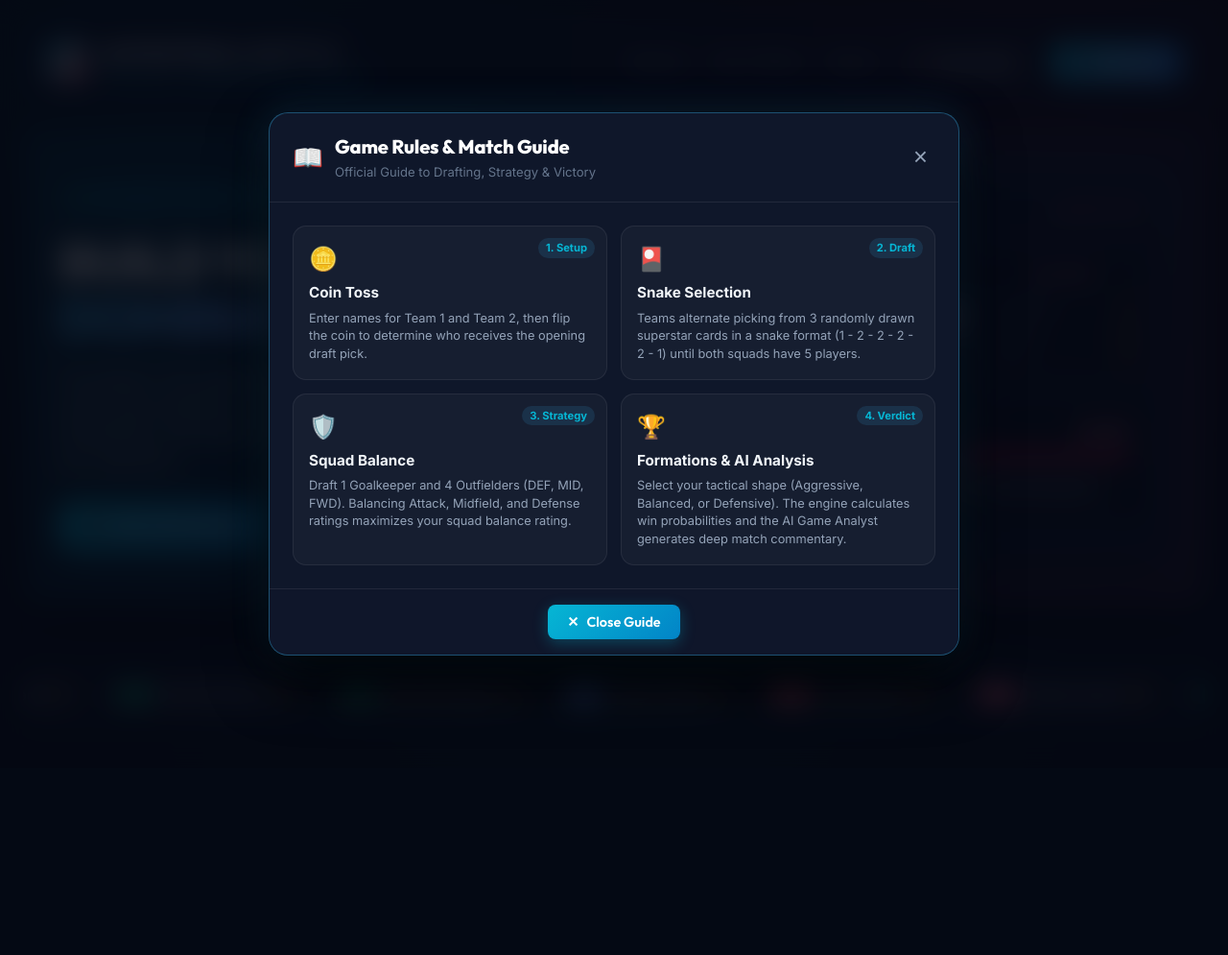
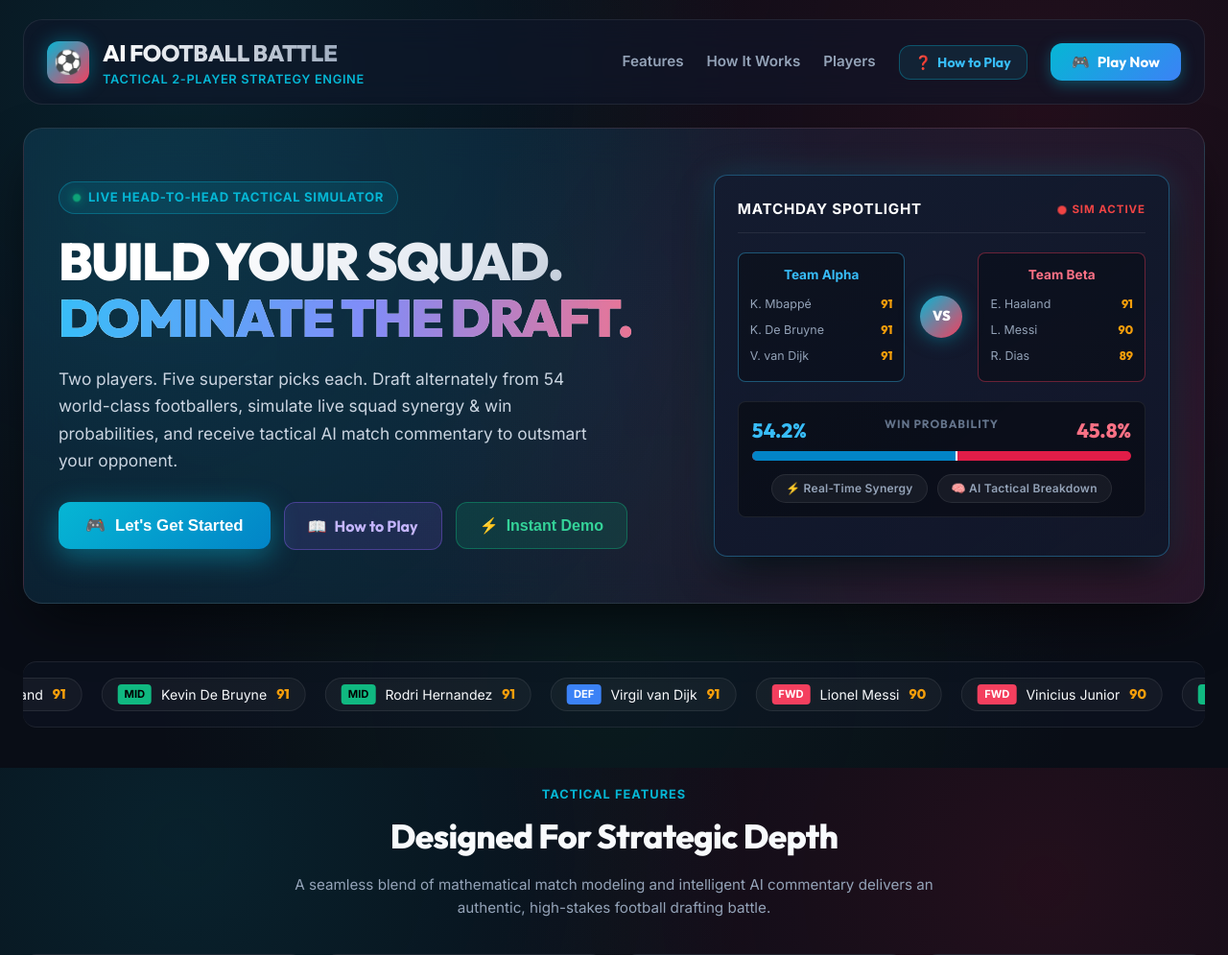
Before and after one commit to MrinmoyRoy2148/AI-Football-Draft-Battle, a FastAPI app: page / in a window 1280 px wide. Shown: the top 995 px of the page at 96% size. Before the commit the page ends 735 px from the top, so only its background shows below. Run offline with FastAPI, Linux system fonts and the light colour scheme.

Commit message:
Fix some issues

```diff
--- a/static/css/style.css
+++ b/static/css/style.css
@@ -2288,53 +2288,53 @@ h1, h2, h3, h4, .brand-title {
    ONBOARDING, HOW-TO-PLAY & GAMEPLAY CLARITY STYLES
    ========================================================================== */
 
-/* Header How to Play Buttons */
-.btn-how-to-play-nav,
+/* Header How to Play & Help Navigation Buttons */
+.btn-how-to-play-nav {
+    display: inline-flex;
+    align-items: center;
+    gap: 6px;
+    padding: 8px 16px;
+    background: rgba(6, 182, 212, 0.1);
+    border: 1px solid rgba(6, 182, 212, 0.35);
+    border-radius: 12px;
+    color: #38bdf8;
+    font-size: 0.88rem;
+    font-weight: 700;
+    font-family: 'Outfit', sans-serif;
+    cursor: pointer;
+    transition: var(--transition-smooth);
+}
+
+.btn-how-to-play-nav:hover {
+    background: rgba(6, 182, 212, 0.22);
+    border-color: var(--accent-cyan);
+    color: #ffffff;
+    transform: translateY(-2px);
+    box-shadow: 0 4px 18px rgba(6, 182, 212, 0.35);
+}
+
 .btn-nav-help {
     display: inline-flex;
     align-items: center;
-    gap: 6px;
-    padding: 8px 14px;
-    background: rgba(148, 163, 184, 0.12);
-    border: 1px solid rgba(148, 163, 184, 0.28);
-    border-radius: var(--radius-sm);
-    color: #e2e8f0;
-    font-size: 0.85rem;
-    font-weight: 600;
+    gap: 8px;
+    padding: 8px 16px;
+    background: rgba(6, 182, 212, 0.12);
+    border: 1px solid rgba(6, 182, 212, 0.35);
+    border-radius: 10px;
+    color: #38bdf8;
+    font-size: 0.88rem;
+    font-weight: 700;
+    font-family: 'Outfit', sans-serif;
     cursor: pointer;
     transition: var(--transition-smooth);
-    font-family: inherit;
-}
-
-.btn-how-to-play-nav:hover,
+}
+
 .btn-nav-help:hover {
-    background: rgba(56, 189, 248, 0.16);
+    background: rgba(6, 182, 212, 0.24);
     border-color: var(--accent-cyan);
-    color: #38bdf8;
+    color: #ffffff;
     transform: translateY(-1px);
-}
-
-/* Hero Mode Callout Banner */
-.hero-mode-callout {
-    display: inline-flex;
-    align-items: center;
-    gap: 10px;
-    padding: 8px 16px;
-    background: rgba(16, 185, 129, 0.1);
-    border: 1px solid rgba(16, 185, 129, 0.3);
-    border-radius: 30px;
-    color: #e2e8f0;
-    font-size: 0.85rem;
-    width: fit-content;
-    box-shadow: 0 4px 15px rgba(0, 0, 0, 0.25);
-}
-
-.hero-mode-callout strong {
-    color: #34d399;
-}
-
-.mode-badge-icon {
-    font-size: 1.1rem;
+    box-shadow: 0 4px 16px rgba(6, 182, 212, 0.35);
 }
 
 /* Hero How to Play Button */
@@ -2343,45 +2343,49 @@ h1, h2, h3, h4, .brand-title {
     align-items: center;
     justify-content: center;
     gap: 8px;
-    padding: 14px 22px;
-    background: rgba(255, 255, 255, 0.05);
-    border: 1px solid rgba(255, 255, 255, 0.18);
-    border-radius: var(--radius-sm);
-    color: #f1f5f9;
-    font-size: 0.95rem;
-    font-weight: 700;
+    padding: 14px 24px;
+    background: rgba(139, 92, 246, 0.14);
+    border: 1px solid rgba(139, 92, 246, 0.4);
+    border-radius: 12px;
+    color: #c4b5fd;
+    font-size: 1rem;
+    font-weight: 700;
+    font-family: 'Outfit', sans-serif;
     cursor: pointer;
     transition: var(--transition-smooth);
-    font-family: inherit;
 }
 
 .btn-hero-how:hover {
-    background: rgba(56, 189, 248, 0.14);
-    border-color: var(--accent-cyan);
-    color: #38bdf8;
+    background: rgba(139, 92, 246, 0.28);
+    border-color: #a78bfa;
+    color: #ffffff;
     transform: translateY(-2px);
-    box-shadow: 0 6px 20px rgba(56, 189, 248, 0.2);
+    box-shadow: 0 6px 22px rgba(139, 92, 246, 0.35);
 }
 
 /* Modal Window Dialog Overlay */
 .modal-overlay {
-    position: fixed !important;
-    inset: 0 !important;
-    top: 0 !important;
-    left: 0 !important;
-    right: 0 !important;
-    bottom: 0 !important;
-    width: 100vw !important;
-    height: 100vh !important;
-    background: rgba(4, 8, 18, 0.85) !important;
-    backdrop-filter: blur(14px) !important;
-    -webkit-backdrop-filter: blur(14px) !important;
+    display: none;
+    position: fixed;
+    inset: 0;
+    top: 0;
+    left: 0;
+    right: 0;
+    bottom: 0;
+    width: 100vw;
+    height: 100vh;
+    background: rgba(4, 8, 18, 0.85);
+    backdrop-filter: blur(14px);
+    -webkit-backdrop-filter: blur(14px);
+    align-items: center;
+    justify-content: center;
+    z-index: 999999;
+    padding: 24px;
+    box-sizing: border-box;
+}
+
+.modal-overlay.active {
     display: flex !important;
-    align-items: center !important;
-    justify-content: center !important;
-    z-index: 999999 !important;
-    padding: 24px !important;
-    box-sizing: border-box !important;
     animation: fadeInModal 0.22s ease-out;
 }
 
--- a/static/js/draft.js
+++ b/static/js/draft.js
@@ -284,7 +284,7 @@ function renderRandomCandidates() {
                 </div>
             </div>
             <button class="candidate-draft-btn ${btnClass}" onclick="handleSelectPlayer('${player.id}')" title="Draft ${player.name} for ${teamName}">
-                <span>➕</span> Draft Player
+                <span>➕</span> Draft for ${teamName}
             </button>
         `;
 
@@ -510,7 +510,7 @@ function renderPlayerCatalog() {
             <button class="card-action-btn ${activeTeamKey === 'A' ? 'btn-draft-a' : 'btn-draft-b'}"
                     ${isDrafted || isDraftFinished ? 'disabled' : ''}
                     id="btn-draft-${player.id}">
-                ${isDrafted ? 'Drafted' : `Draft for Team ${activeTeamKey}`}
+                ${isDrafted ? 'Drafted' : `Draft for ${currentGameData?.teams[activeTeamKey]?.name || 'Team ' + activeTeamKey}`}
             </button>
         `;
 
@@ -582,6 +582,7 @@ async function quickStartDemoMatch() {
 window.openHowToPlayModal = function() {
     const m = document.getElementById("modal-how-to-play");
     if (m) {
+        m.classList.add("active");
         m.style.display = "flex";
         document.body.style.overflow = "hidden";
     }
@@ -590,6 +591,7 @@ window.openHowToPlayModal = function() {
 window.closeHowToPlayModal = function() {
     const m = document.getElementById("modal-how-to-play");
     if (m) {
+        m.classList.remove("active");
         m.style.display = "none";
         document.body.style.overflow = "";
     }
--- a/templates/index.html
+++ b/templates/index.html
@@ -934,6 +934,7 @@
         function openHowToPlayModal() {
             const m = document.getElementById("modal-how-to-play");
             if (m) {
+                m.classList.add("active");
                 m.style.display = "flex";
                 document.body.style.overflow = "hidden";
             }
@@ -942,6 +943,7 @@
         function closeHowToPlayModal() {
             const m = document.getElementById("modal-how-to-play");
             if (m) {
+                m.classList.remove("active");
                 m.style.display = "none";
                 document.body.style.overflow = "";
             }
```
